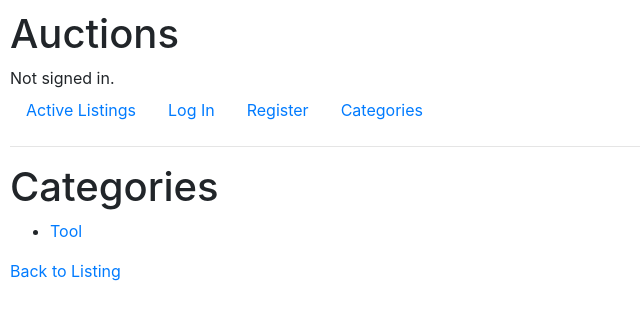
After one commit to fonkamariam/Project-2--Commerce-, a Django app: page /categories in a window 1280 px wide. The commit adds this page. Shown: the top 320 px of the page, without its empty margins (0-640 px from the left). Run offline with Django 3.2, Linux system fonts and the light colour scheme; data comes from the database, SQL or seed files in the repository; some libraries are stand-ins or nearby versions.

Commit message:
Added Categories

```diff
--- /dev/null
+++ b/auctions/templates/auctions/category.html
@@ -0,0 +1,14 @@
+{% extends "auctions/layout.html" %}
+{% block body %}
+
+<h1> Categories </h1>
+<ul>
+    {%for category in categories %}
+    {% if category %}
+    <li> <a href="category/{{category}}"> {{category}} </a></li>
+    {%endif %}
+    {% endfor %}
+</ul>
+
+<a href="{% url 'index' %}">Back to Listing</a>
+{% endblock %}
--- a/auctions/templates/auctions/layout.html
+++ b/auctions/templates/auctions/layout.html
@@ -46,7 +46,7 @@
             {% else %}
             {% endif %}
             <li class="nav-item">
-
+                <a class="nav-link" href="{% url 'categories' %}">Categories</a>
             </li>
 
         </ul>
--- a/auctions/urls.py
+++ b/auctions/urls.py
@@ -11,5 +11,7 @@ urlpatterns = [
     path("show_watchlist", views.show_watchlist, name="show_watchlist"),
     path("add_to_watchlist", views.add_to_watchlist, name="add_to_watchlist"),
     path("remove_from_watchlist", views.remove_from_watchlist, name="remove_from_watchlist"),
+    path("categories", views.categories, name="categories"),
+    path("category/<str:category>", views.get_by_category ,name="get_by_category"),
     path("<int:x>", views.get , name="get")
 ]
--- a/auctions/views.py
+++ b/auctions/views.py
@@ -71,6 +71,19 @@ def remove_from_watchlist(request):
         wanted_watchlist=Watchlist.objects.get(own=curr)
         wanted_watchlist.oneauction.remove(wanted_auciton)
     return HttpResponseRedirect(reverse("get",kwargs={"x":wanted_auciton.id}))
+def categories(request):
+    l=Listing.objects.all()
+    s = set()
+    for x in l:
+        s.add(x.category)
+    return render(request,"auctions/category.html",{"categories": s})
+def get_by_category(request, category):
+    l=Listing.objects.all()
+    a=[]
+    for x in l:
+        if x.category == category:
+            a.append(x.title)
+    return render(request,"auctions/categorylist.html",{"categories": a})
 def login_view(request):
     if request.method == "POST":
 
```
Also changed, not shown: auctions/templates/auctions/categorylist.html (added, +14 -0 lines).
